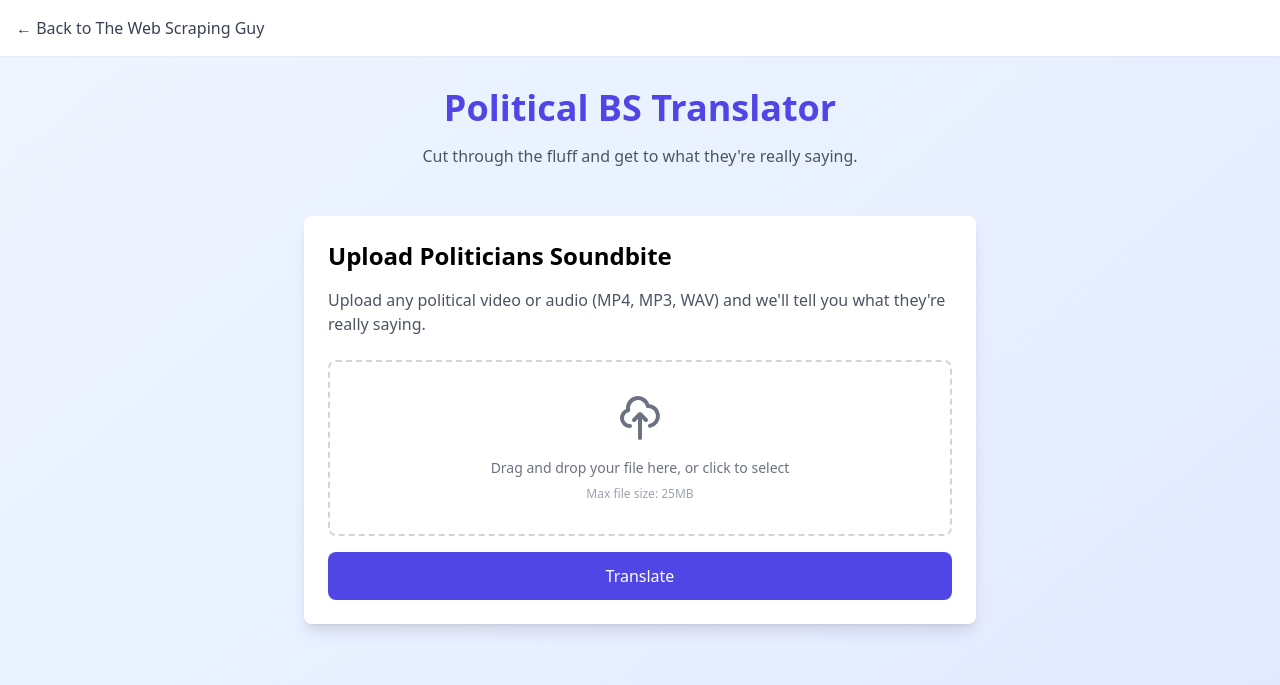
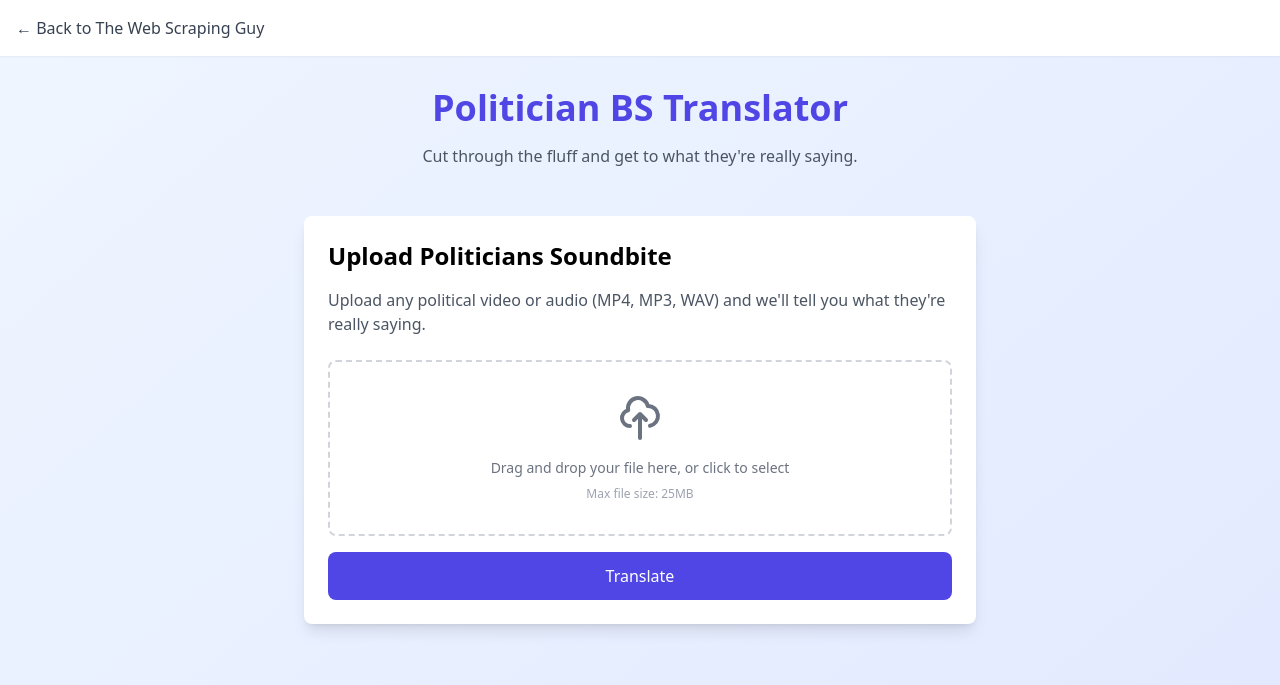
Before and after one commit to adrianhorning08/simple-the-web-scraping-guy-site, a plain HTML site: page politician-bs-translator.html in a window 1280 px wide. Shown: the top 685 px of the page. Drawn offline with nearby package versions, Linux system fonts and the light colour scheme.

Commit message:
finalizing

```diff
--- a/politician-bs-translator.html
+++ b/politician-bs-translator.html
@@ -32,7 +32,7 @@
 
     <main class="container mx-auto px-4 py-8">
         <section class="max-w-2xl mx-auto text-center mb-12">
-            <h1 class="text-4xl font-bold text-indigo-600 mb-4">Political BS Translator</h1>
+            <h1 class="text-4xl font-bold text-indigo-600 mb-4">Politician BS Translator</h1>
             <p class="text-gray-600">Cut through the fluff and get to what they're really saying.</p>
         </section>
 
```
